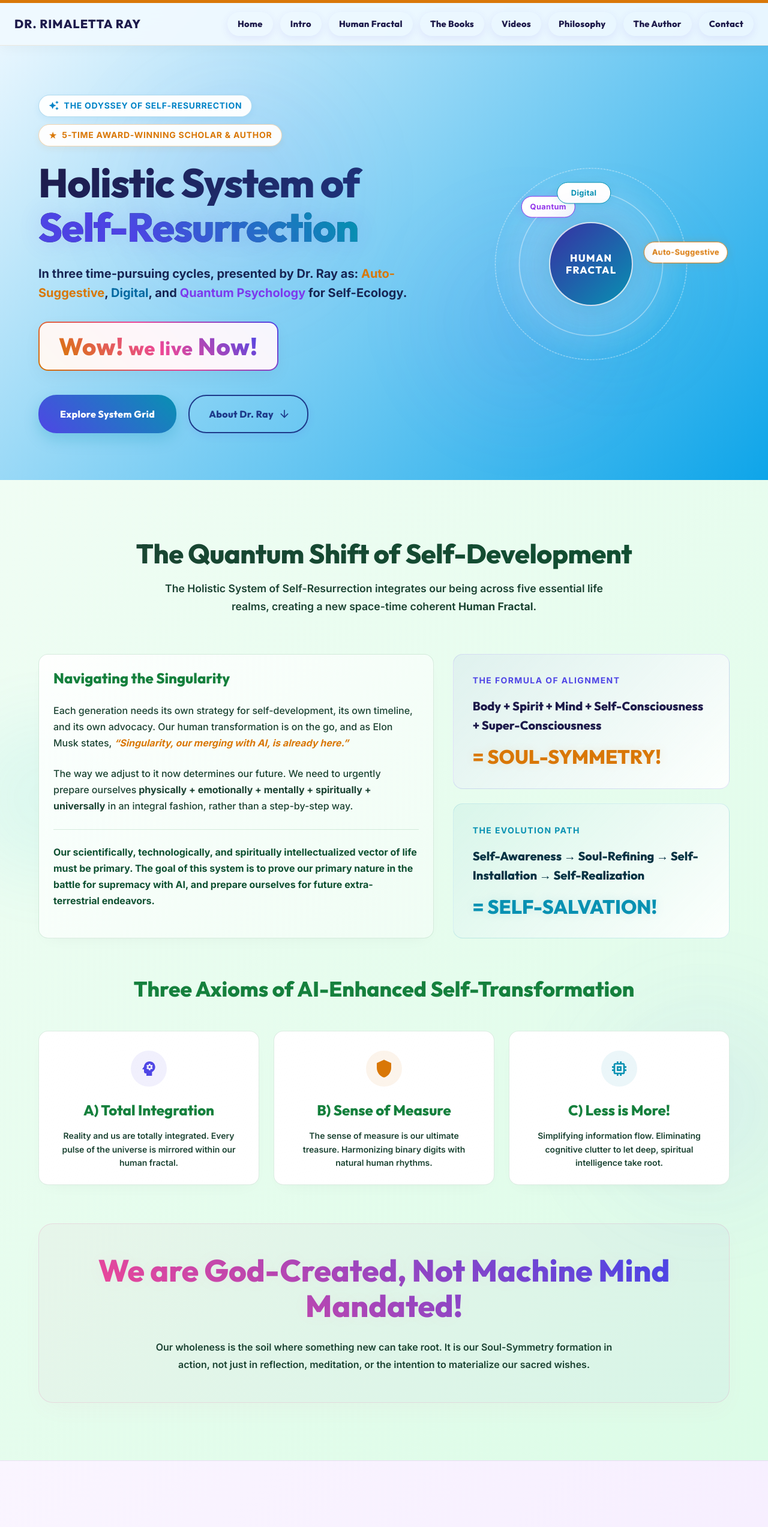
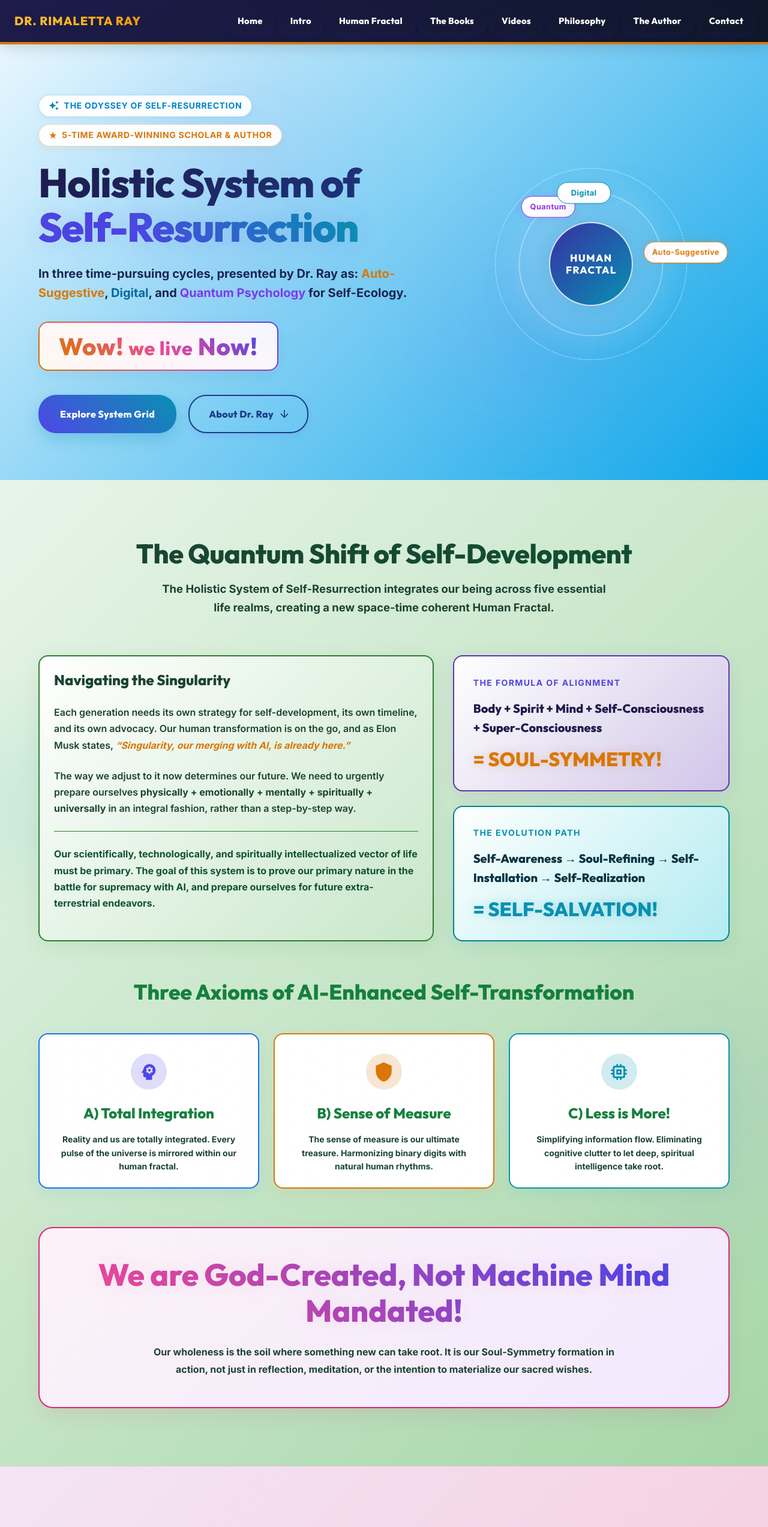
Before and after one commit to EpicQuest25/rimaletta-ray, a React (Vite) app: page / in a window 1280 px wide. Shown: the top 2545 px of the page at 60% size. Built offline with nearby package versions, Linux system fonts and the light colour scheme.

Commit message:
Update navbar and footer to match deep indigo-gold design system and make section styles highly colorful

```diff
--- a/src/components/Intro.tsx
+++ b/src/components/Intro.tsx
@@ -7,14 +7,14 @@ export default function Intro() {
       id="intro"
       sx={{
         py: { xs: 8, md: 12 },
-        background: 'linear-gradient(135deg, #f0fdf4 0%, #dcfce7 100%)',
+        background: 'linear-gradient(135deg, #e8f5e9 0%, #a5d6a7 100%)',
         position: 'relative',
         overflow: 'hidden',
       }}
     >
       {/* Background Glow */}
-      <Box className="cosmic-glow-cyan" sx={{ top: '20%', left: '-10%', opacity: 0.3 }} />
-      <Box className="cosmic-glow-indigo" sx={{ bottom: '20%', right: '-10%', opacity: 0.3 }} />
+      <Box className="cosmic-glow-cyan" sx={{ top: '20%', left: '-10%', opacity: 0.5 }} />
+      <Box className="cosmic-glow-indigo" sx={{ bottom: '20%', right: '-10%', opacity: 0.5 }} />
 
       <Container maxWidth="lg" sx={{ position: 'relative', zIndex: 1 }}>
         <Typography
@@ -22,7 +22,7 @@ export default function Intro() {
           align="center"
           sx={{
             fontSize: { xs: '2rem', md: '2.8rem' },
-            fontWeight: 800,
+            fontWeight: 900,
             mb: 2,
             background: 'linear-gradient(135deg, #1b4332 0%, #0f5132 100%)',
             WebkitBackgroundClip: 'text',
@@ -34,7 +34,7 @@ export default function Intro() {
         <Typography
           variant="body1"
           align="center"
-          sx={{ color: '#1b4332', fontWeight: 600, maxWidth: '750px', mx: 'auto', mb: 8, fontSize: '1.1rem' }}
+          sx={{ color: '#1b4332', fontWeight: 700, maxWidth: '750px', mx: 'auto', mb: 8, fontSize: '1.15rem' }}
         >
           The Holistic System of Self-Resurrection integrates our being across five essential life realms,
           creating a new space-time coherent <strong>Human Fractal</strong>.
@@ -47,30 +47,32 @@ export default function Intro() {
               sx={{
                 height: '100%',
                 p: 3,
-                background: 'linear-gradient(135deg, rgba(255,255,255,0.9) 0%, rgba(240,253,244,0.9) 100%)',
-                borderColor: 'rgba(21, 128, 61, 0.15)',
-                borderWidth: '1px',
+                background: 'linear-gradient(135deg, rgba(255,255,255,0.98) 0%, rgba(200,230,201,0.98) 100%)',
+                borderColor: '#2e7d32',
+                borderWidth: '2px',
                 borderStyle: 'solid',
+                borderRadius: 4,
+                boxShadow: '0 8px 32px rgba(46, 125, 50, 0.1)',
               }}
             >
               <CardContent sx={{ p: 0 }}>
-                <Typography variant="h5" sx={{ color: '#15803d', mb: 3, fontWeight: 800 }}>
+                <Typography variant="h5" sx={{ color: '#1b4332', mb: 3, fontWeight: 900 }}>
                   Navigating the Singularity
                 </Typography>
-                <Typography variant="body1" sx={{ color: '#1b4332', mb: 3, fontWeight: 500 }}>
+                <Typography variant="body1" sx={{ color: '#1b4332', mb: 3, fontWeight: 600 }}>
                   Each generation needs its own strategy for self-development, its own timeline, and its own advocacy.
                   Our human transformation is on the go, and as Elon Musk states,{' '}
-                  <Box component="span" sx={{ color: '#d97706', fontStyle: 'italic', fontWeight: 700 }}>
+                  <Box component="span" sx={{ color: '#d97706', fontStyle: 'italic', fontWeight: 800 }}>
                     “Singularity, our merging with AI, is already here.”
                   </Box>
                 </Typography>
-                <Typography variant="body1" sx={{ color: '#1b4332', mb: 3, fontWeight: 500 }}>
+                <Typography variant="body1" sx={{ color: '#1b4332', mb: 3, fontWeight: 600 }}>
                   The way we adjust to it now determines our future. We need to urgently prepare ourselves
                   <strong> physically + emotionally + mentally + spiritually + universally</strong> in an integral
                   fashion, rather than a step-by-step way.
                 </Typography>
-                <Divider sx={{ my: 3, borderColor: 'rgba(21, 128, 61, 0.15)' }} />
-                <Typography variant="body1" sx={{ color: '#0f5132', fontWeight: 700 }}>
+                <Divider sx={{ my: 3, borderColor: '#2e7d32' }} />
+                <Typography variant="body1" sx={{ color: '#0f5132', fontWeight: 800 }}>
                   Our scientifically, technologically, and spiritually intellectualized vector of life must be primary.
                   The goal of this system is to prove our primary nature in the battle for supremacy with AI, and prepare ourselves for future extra-terrestrial endeavors.
                 </Typography>
@@ -87,20 +89,21 @@ export default function Intro() {
                   flex: 1,
                   p: 4,
                   borderRadius: 4,
-                  background: 'linear-gradient(135deg, rgba(79,70,229,0.06) 0%, rgba(255,255,255,0.9) 100%)',
-                  border: '1px solid rgba(79, 70, 229, 0.15)',
+                  background: 'linear-gradient(135deg, rgba(255,255,255,0.98) 0%, rgba(209,196,233,0.98) 100%)',
+                  border: '2px solid #5e35b1',
+                  boxShadow: '0 8px 32px rgba(94, 53, 177, 0.1)',
                   display: 'flex',
                   flexDirection: 'column',
                   justifyContent: 'center',
                 }}
               >
-                <Typography variant="subtitle2" sx={{ color: '#4f46e5', fontWeight: 800, textTransform: 'uppercase', mb: 2, letterSpacing: '0.1em' }}>
+                <Typography variant="subtitle2" sx={{ color: '#4f46e5', fontWeight: 900, textTransform: 'uppercase', mb: 2, letterSpacing: '0.1em' }}>
                   The Formula of Alignment
                 </Typography>
-                <Typography variant="h6" sx={{ color: '#1e1b4b', mb: 2, fontWeight: 800, fontFamily: '"Outfit", sans-serif' }}>
+                <Typography variant="h6" sx={{ color: '#1e1b4b', mb: 2, fontWeight: 850, fontFamily: '"Outfit", sans-serif' }}>
                   Body + Spirit + Mind + Self-Consciousness + Super-Consciousness
                 </Typography>
-                <Typography variant="h4" sx={{ color: '#d97706', fontWeight: 900, textShadow: '0 0 15px rgba(217,119,6,0.15)', fontFamily: '"Outfit", sans-serif' }}>
+                <Typography variant="h4" sx={{ color: '#d97706', fontWeight: 950, textShadow: '0 0 15px rgba(217,119,6,0.25)', fontFamily: '"Outfit", sans-serif' }}>
                   = SOUL-SYMMETRY!
                 </Typography>
               </Box>
@@ -111,20 +114,21 @@ export default function Intro() {
                   flex: 1,
                   p: 4,
                   borderRadius: 4,
-                  background: 'linear-gradient(135deg, rgba(8,145,178,0.06) 0%, rgba(255,255,255,0.9) 100%)',
-                  border: '1px solid rgba(8, 145, 178, 0.15)',
+                  background: 'linear-gradient(135deg, rgba(255,255,255,0.98) 0%, rgba(178,235,242,0.98) 100%)',
+                  border: '2px solid #00838f',
+                  boxShadow: '0 8px 32px rgba(0, 131, 143, 0.1)',
                   display: 'flex',
                   flexDirection: 'column',
                   justifyContent: 'center',
                 }}
               >
-                <Typography variant="subtitle2" sx={{ color: '#0891b2', fontWeight: 800, textTransform: 'uppercase', mb: 2, letterSpacing: '0.1em' }}>
+                <Typography variant="subtitle2" sx={{ color: '#0891b2', fontWeight: 900, textTransform: 'uppercase', mb: 2, letterSpacing: '0.1em' }}>
                   The Evolution Path
                 </Typography>
-                <Typography variant="h6" sx={{ color: '#083344', mb: 2, fontWeight: 800, fontFamily: '"Outfit", sans-serif' }}>
+                <Typography variant="h6" sx={{ color: '#083344', mb: 2, fontWeight: 850, fontFamily: '"Outfit", sans-serif' }}>
                   Self-Awareness → Soul-Refining → Self-Installation → Self-Realization
                 </Typography>
-                <Typography variant="h4" sx={{ color: '#0891b2', fontWeight: 900, textShadow: '0 0 15px rgba(8,145,178,0.15)', fontFamily: '"Outfit", sans-serif' }}>
+                <Typography variant="h4" sx={{ color: '#0891b2', fontWeight: 950, textShadow: '0 0 15px rgba(8,145,178,0.25)', fontFamily: '"Outfit", sans-serif' }}>
                   = SELF-SALVATION!
                 </Typography>
               </Box>
@@ -149,15 +153,15 @@ export default function Intro() {
         <Grid container spacing={3} sx={{ mb: 8 }}>
           {/* Rule A */}
           <Grid item xs={12} md={4}>
-            <Card sx={{ height: '100%', borderColor: 'rgba(21, 128, 61, 0.15)', borderStyle: 'solid', borderWidth: '1px' }}>
+            <Card sx={{ height: '100%', borderColor: '#1a73e8', borderStyle: 'solid', borderWidth: '2px', borderRadius: 4, boxShadow: '0 8px 24px rgba(26, 115, 232, 0.08)' }}>
               <CardContent sx={{ p: 4, textAlign: 'center' }}>
-                <Box sx={{ width: 60, height: 60, borderRadius: '50%', background: 'rgba(79,70,229,0.08)', display: 'flex', alignItems: 'center', justifyContent: 'center', mx: 'auto', mb: 3 }}>
-                  <PsychologyIcon sx={{ color: '#4f46e5', fontSize: '2rem' }} />
+                <Box sx={{ width: 60, height: 60, borderRadius: '50%', background: 'rgba(79,70,229,0.18)', display: 'flex', alignItems: 'center', justifyContent: 'center', mx: 'auto', mb: 3 }}>
+                  <PsychologyIcon sx={{ color: '#4f46e5', fontSize: '2.2rem' }} />
                 </Box>
-                <Typography variant="h5" sx={{ color: '#15803d', mb: 2, fontWeight: 800 }}>
+                <Typography variant="h5" sx={{ color: '#15803d', mb: 2, fontWeight: 900 }}>
                   A) Total Integration
                 </Typography>
-                <Typography variant="body2" sx={{ color: '#1b4332', fontWeight: 550, lineHeight: 1.6 }}>
+                <Typography variant="body2" sx={{ color: '#1b4332', fontWeight: 650, lineHeight: 1.6 }}>
                   Reality and us are totally integrated. Every pulse of the universe is mirrored within our human fractal.
                 </Typography>
               </CardContent>
@@ -166,15 +170,15 @@ export default function Intro() {
 
           {/* Rule B */}
           <Grid item xs={12} md={4}>
-            <Card sx={{ height: '100%', borderColor: 'rgba(21, 128, 61, 0.15)', borderStyle: 'solid', borderWidth: '1px' }}>
+            <Card sx={{ height: '100%', borderColor: '#d97808', borderStyle: 'solid', borderWidth: '2px', borderRadius: 4, boxShadow: '0 8px 24px rgba(217, 120, 8, 0.08)' }}>
               <CardContent sx={{ p: 4, textAlign: 'center' }}>
-                <Box sx={{ width: 60, height: 60, borderRadius: '50%', background: 'rgba(217,119,6,0.08)', display: 'flex', alignItems: 'center', justifyContent: 'center', mx: 'auto', mb: 3 }}>
-                  <ShieldIcon sx={{ color: '#d97706', fontSize: '2rem' }} />
+                <Box sx={{ width: 60, height: 60, borderRadius: '50%', background: 'rgba(217,119,6,0.18)', display: 'flex', alignItems: 'center', justifyContent: 'center', mx: 'auto', mb: 3 }}>
+                  <ShieldIcon sx={{ color: '#d97706', fontSize: '2.2rem' }} />
                 </Box>
-                <Typography variant="h5" sx={{ color: '#15803d', mb: 2, fontWeight: 800 }}>
+                <Typography variant="h5" sx={{ color: '#15803d', mb: 2, fontWeight: 900 }}>
                   B) Sense of Measure
                 </Typography>
-                <Typography variant="body2" sx={{ color: '#1b4332', fontWeight: 550, lineHeight: 1.6 }}>
+                <Typography variant="body2" sx={{ color: '#1b4332', fontWeight: 650, lineHeight: 1.6 }}>
                   The sense of measure is our ultimate treasure. Harmonizing binary digits with natural human rhythms.
                 </Typography>
               </CardContent>
@@ -183,15 +187,15 @@ export default function Intro() {
 
           {/* Rule C */}
           <Grid item xs={12} md={4}>
-            <Card sx={{ height: '100%', borderColor: 'rgba(21, 128, 61, 0.15)', borderStyle: 'solid', borderWidth: '1px' }}>
+            <Card sx={{ height: '100%', borderColor: '#0891b2', borderStyle: 'solid', borderWidth: '2px', borderRadius: 4, boxShadow: '0 8px 24px rgba(8, 145, 178, 0.08)' }}>
               <CardContent sx={{ p: 4, textAlign: 'center' }}>
-                <Box sx={{ width: 60, height: 60, borderRadius: '50%', background: 'rgba(8,145,178,0.08)', display: 'flex', alignItems: 'center', justifyContent: 'center', mx: 'auto', mb: 3 }}>
-                  <MemoryIcon sx={{ color: '#0891b2', fontSize: '2rem' }} />
+                <Box sx={{ width: 60, height: 60, borderRadius: '50%', background: 'rgba(8,145,178,0.18)', display: 'flex', alignItems: 'center', justifyContent: 'center', mx: 'auto', mb: 3 }}>
+                  <MemoryIcon sx={{ color: '#0891b2', fontSize: '2.2rem' }} />
                 </Box>
-                <Typography variant="h5" sx={{ color: '#15803d', mb: 2, fontWeight: 800 }}>
+                <Typography variant="h5" sx={{ color: '#15803d', mb: 2, fontWeight: 900 }}>
                   C) Less is More!
                 </Typography>
-                <Typography variant="body2" sx={{ color: '#1b4332', fontWeight: 550, lineHeight: 1.6 }}>
+                <Typography variant="body2" sx={{ color: '#1b4332', fontWeight: 650, lineHeight: 1.6 }}>
                   Simplifying information flow. Eliminating cognitive clutter to let deep, spiritual intelligence take root.
                 </Typography>
               </CardContent>
@@ -206,27 +210,27 @@ export default function Intro() {
             py: 6,
             px: 4,
             borderRadius: 6,
-            background: 'linear-gradient(135deg, rgba(236,72,153,0.04) 0%, rgba(79,70,229,0.04) 100%)',
-            border: '1px solid rgba(236,72,153,0.15)',
-            boxShadow: '0 15px 40px -10px rgba(236,72,153,0.05)',
+            background: 'linear-gradient(135deg, rgba(253,242,248,0.98) 0%, rgba(243,232,255,0.98) 100%)',
+            border: '2px solid #db2777',
+            boxShadow: '0 15px 40px -10px rgba(219,39,119,0.15)',
           }}
         >
           <Typography
             variant="h3"
             sx={{
               fontFamily: '"Outfit", sans-serif',
-              fontWeight: 900,
+              fontWeight: 950,
               fontSize: { xs: '1.8rem', sm: '2.5rem', md: '3.2rem' },
               mb: 3,
               background: 'linear-gradient(45deg, #ec4899 10%, #4f46e5 90%)',
               WebkitBackgroundClip: 'text',
               WebkitTextFillColor: 'transparent',
-              textShadow: '0 0 30px rgba(236,72,153,0.05)',
+              textShadow: '0 0 30px rgba(236,72,153,0.1)',
             }}
           >
             We are God-Created, Not Machine Mind Mandated!
           </Typography>
-          <Typography variant="body1" sx={{ color: '#1b4332', fontWeight: 550, maxWidth: '800px', mx: 'auto', lineHeight: 1.8 }}>
+          <Typography variant="body1" sx={{ color: '#1b4332', fontWeight: 700, maxWidth: '800px', mx: 'auto', lineHeight: 1.8 }}>
             Our wholeness is the soil where something new can take root. It is our Soul-Symmetry formation in action,
             not just in reflection, meditation, or the intention to materialize our sacred wishes.
           </Typography>
--- a/src/components/Navbar.tsx
+++ b/src/components/Navbar.tsx
@@ -49,12 +49,10 @@ export default function Navbar() {
     <AppBar
       position="fixed"
       sx={{
-        background: 'rgba(240, 249, 255, 0.95)',
-        backdropFilter: 'blur(20px)',
-        borderTop: '5px solid #d97808',
-        borderBottom: '1px solid rgba(217, 120, 8, 0.12)',
-        boxShadow: '0 4px 20px rgba(0, 0, 0, 0.04)',
-        color: '#1e1b4b',
+        background: 'linear-gradient(135deg, #1e1b4b 0%, #0f172a 100%)',
+        borderBottom: '4px solid #d97808',
+        boxShadow: '0 4px 25px rgba(0, 0, 0, 0.15)',
+        color: '#ffffff',
       }}
     >
       <Container maxWidth="xl">
@@ -74,10 +72,12 @@ export default function Navbar() {
               fontSize: '1.45rem',
               letterSpacing: '0.05em',
               textDecoration: 'none',
-              color: '#1e1b4b',
-              transition: 'color 0.3s',
+              background: 'linear-gradient(45deg, #fbbf24 30%, #f59e0b 90%)',
+              WebkitBackgroundClip: 'text',
+              WebkitTextFillColor: 'transparent',
+              transition: 'opacity 0.3s',
               '&:hover': {
-                color: '#d97808',
+                opacity: 0.9,
               },
             }}
           >
@@ -91,7 +91,7 @@ export default function Navbar() {
                 key={item.label}
                 onClick={() => handleScroll(item.id)}
                 sx={{
-                  color: '#1e1b4b',
+                  color: '#ffffff',
                   fontSize: '0.92rem',
                   fontWeight: 750,
                   px: 2,
@@ -100,11 +100,10 @@ export default function Navbar() {
                   border: '1px solid transparent',
                   transition: 'all 0.3s cubic-bezier(0.4, 0, 0.2, 1)',
                   '&:hover': {
-                    color: '#d97808',
-                    background: '#ffffff',
-                    borderColor: 'rgba(217, 120, 8, 0.3)',
+                    color: '#1e1b4b',
+                    background: '#fbbf24',
                     transform: 'translateY(-1px)',
-                    boxShadow: '0 4px 12px rgba(217, 120, 8, 0.08)',
+                    boxShadow: '0 4px 12px rgba(251, 191, 36, 0.25)',
                   },
                 }}
               >
@@ -119,7 +118,7 @@ export default function Navbar() {
             aria-label="open drawer"
             edge="start"
             onClick={handleDrawerToggle}
-            sx={{ display: { md: 'none' }, color: '#1e1b4b' }}
+            sx={{ display: { md: 'none' }, color: '#ffffff' }}
           >
             <MenuIcon />
           </IconButton>
@@ -135,14 +134,14 @@ export default function Navbar() {
         PaperProps={{
           sx: {
             width: 280,
-            background: '#fafaf9',
-            borderLeft: '1px solid rgba(0, 0, 0, 0.08)',
+            background: 'linear-gradient(135deg, #1e1b4b 0%, #0f172a 100%)',
+            borderLeft: '4px solid #d97808',
             p: 3,
           },
         }}
       >
         <Box sx={{ display: 'flex', justifyContent: 'flex-end', mb: 4 }}>
-          <IconButton onClick={handleDrawerToggle} sx={{ color: '#172554' }}>
+          <IconButton onClick={handleDrawerToggle} sx={{ color: '#ffffff' }}>
             <CloseIcon />
           </IconButton>
         </Box>
@@ -156,7 +155,7 @@ export default function Navbar() {
                 borderRadius: 2,
                 overflow: 'hidden',
                 '&:hover': {
-                  background: 'rgba(217, 120, 8, 0.08)',
+                  background: 'rgba(251, 191, 36, 0.15)',
                 },
               }}
             >
@@ -167,9 +166,12 @@ export default function Navbar() {
                     fontFamily: '"Outfit", sans-serif',
                     fontSize: '1.2rem',
                     fontWeight: 750,
-                    color: '#172554',
+                    color: '#ffffff',
                     textAlign: 'center',
                     py: 1,
+                    '&:hover': {
+                      color: '#fbbf24',
+                    },
                   },
                 }}
               />
```
Also changed, not shown: src/components/AuthorSection.tsx (+17 -14 lines), src/components/Footer.tsx (+44 -39 lines), src/components/GrainsPhilosophy.tsx (+9 -9 lines), src/components/QuantumFractal.tsx (+59 -59 lines), src/components/VideosSection.tsx (+10 -10 lines).
